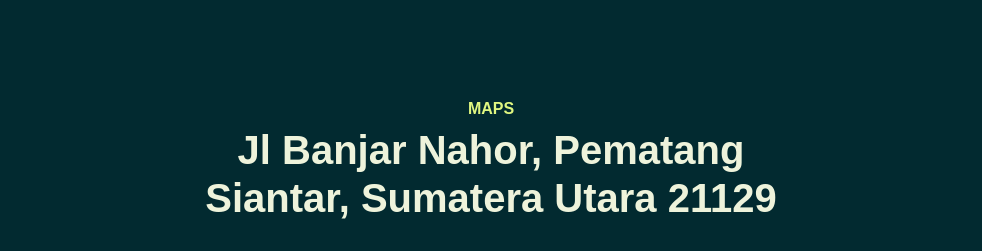
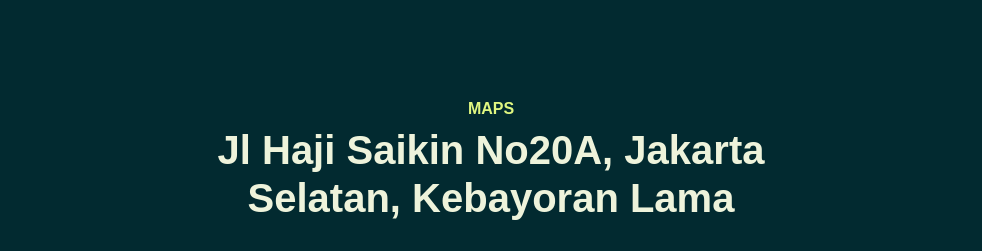
Before and after one commit to michels-dev/michels-dev.github.io, a plain HTML site: page index.html in a window 1280 px wide. Shown: the part 4020-4271 px from the top of the page, without its empty margins (269-1251 px from the left). Drawn offline with Linux system fonts and the light colour scheme; a web font is replaced by a local one.

Commit message:
kommit kedua

```diff
--- a/index.html
+++ b/index.html
@@ -292,7 +292,7 @@
                 <div class="row justify-content-center text-center">
                     <div class="col-lg-8 pb-4" data-aos="fade-up">
                         <h6 class="text-brand">MAPS</h6>
-                        <h1>Jl Banjar Nahor, Pematang Siantar, Sumatera Utara 21129
+                        <h1>Jl Haji Saikin No20A, Jakarta Selatan, Kebayoran Lama
                         </h1>
                     </div>
 
```
